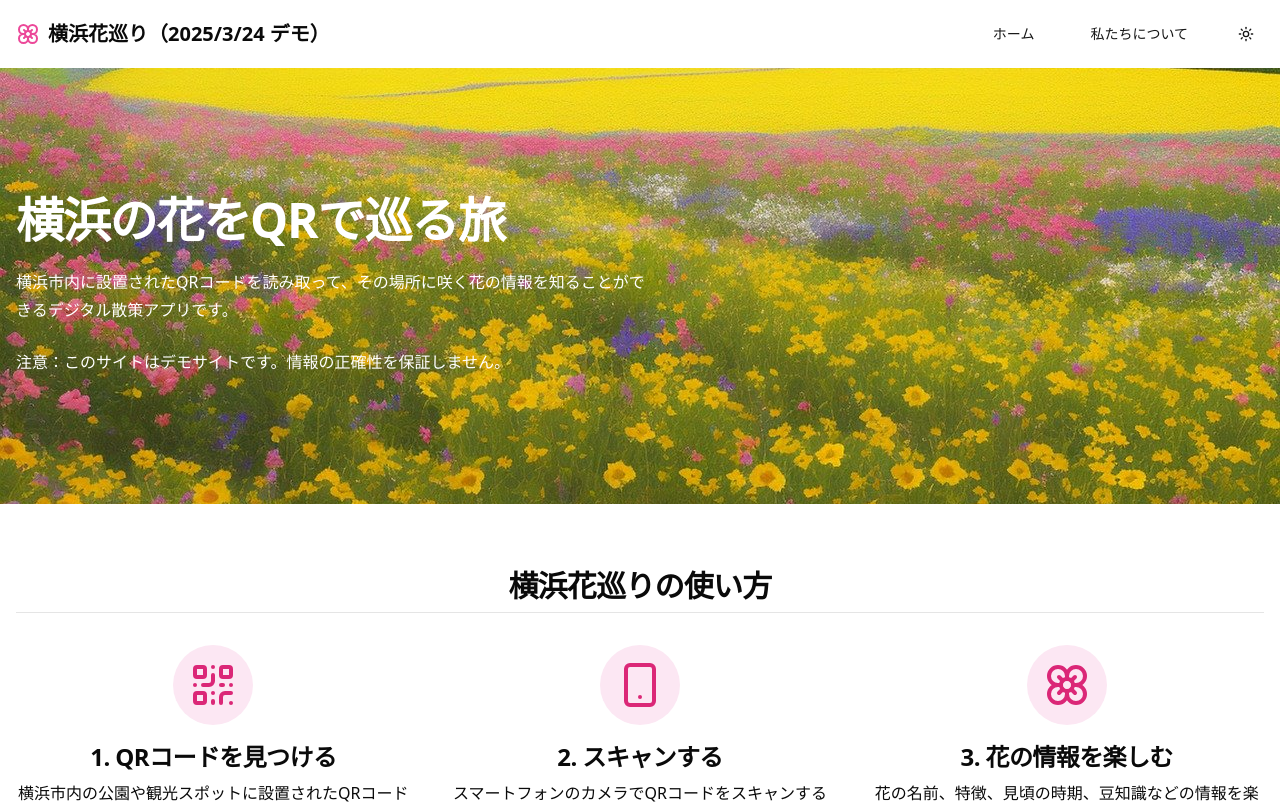
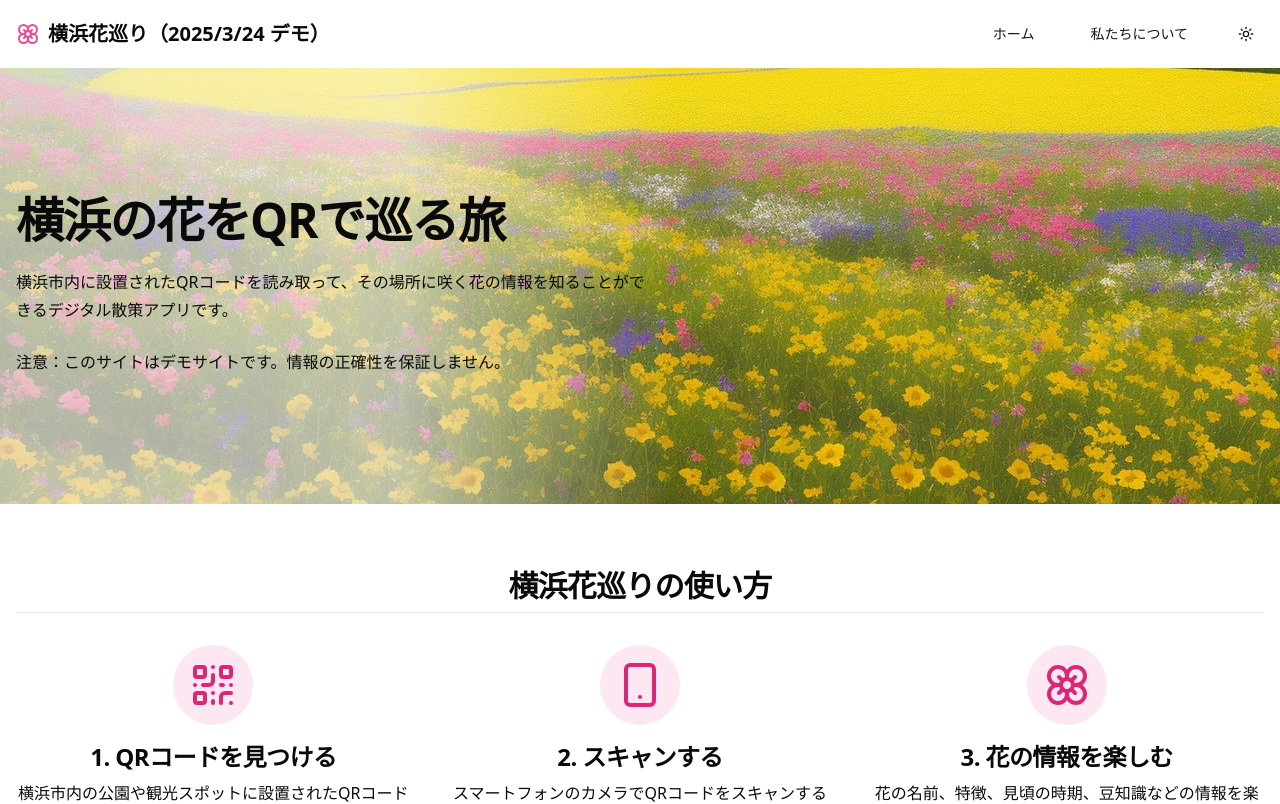
Before and after one commit to N-ha-1050/GreenExpo-DemoApp, a Next.js app: page / in a window 1280 px wide. Shown: the top 804 px of the page. Built offline with nearby package versions, Linux system fonts and the light colour scheme.

Commit message:
💄 トップ画像の文字色を修正

```diff
--- a/src/app/page.tsx
+++ b/src/app/page.tsx
@@ -33,7 +33,7 @@ export default function Home() {
                     priority
                     className="absolute inset-0 z-0 object-cover"
                 />
-                <div className="container relative z-10 max-w-2xl px-4 py-24 text-white md:py-32">
+                <div className="container relative z-10 max-w-2xl bg-gradient-to-r from-background/60 via-background/60 via-60% to-background/0 px-4 py-24 md:py-32">
                     <h1 className="scroll-m-20 text-4xl font-extrabold tracking-tight lg:text-5xl">
                         横浜の花をQRで巡る旅
                     </h1>
```
